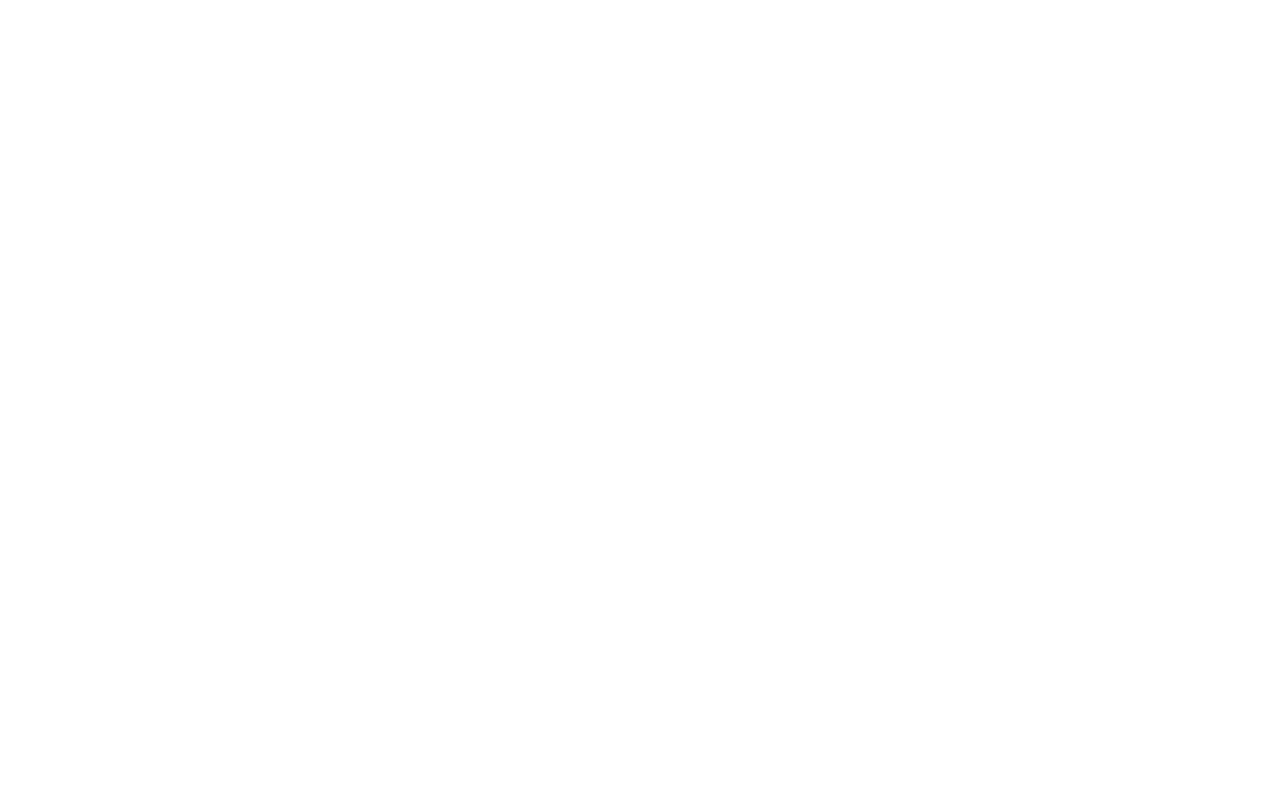
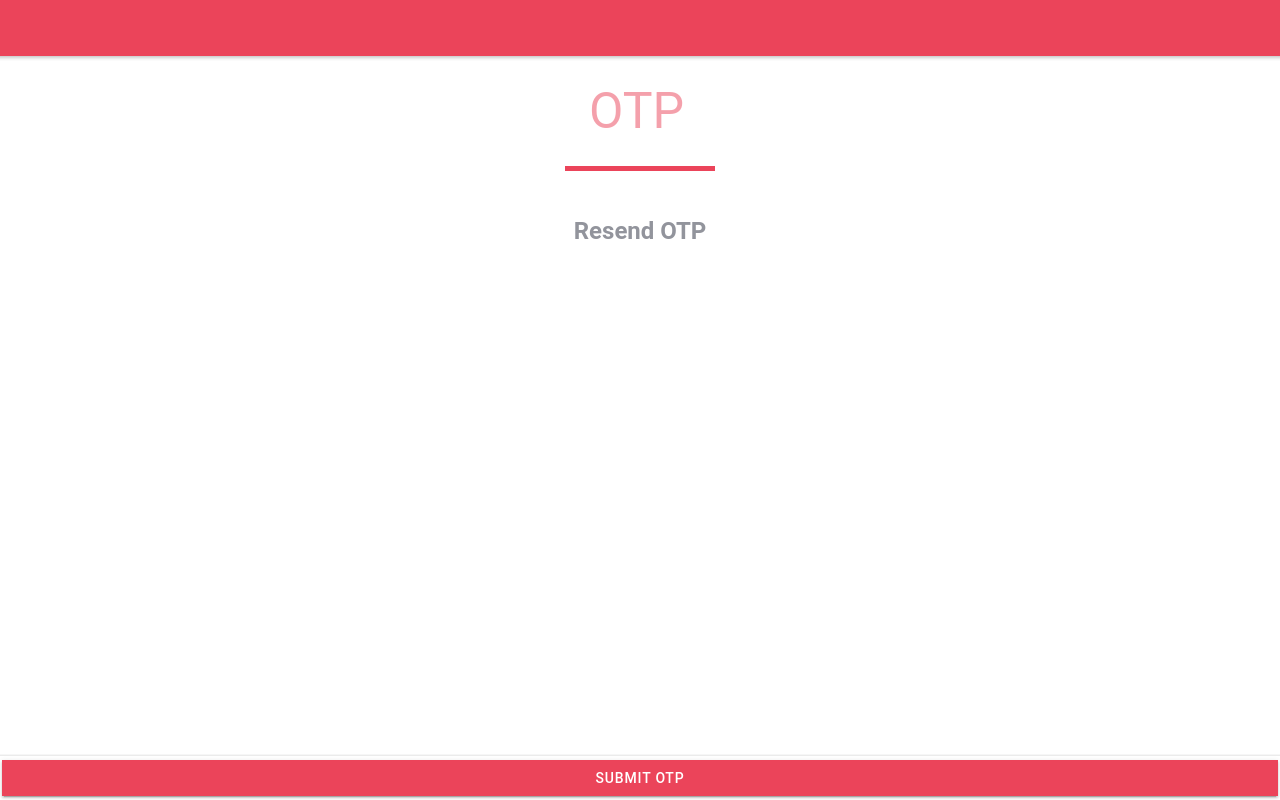
Before and after one commit to VinaySavla/vithelp-react, a React (Create React App) app: page /submitotp in a window 1280 px wide. Built offline with nearby package versions, Linux system fonts and the light colour scheme.

Commit message:
Added Submit OTP Page

```diff
--- a/src/App.tsx
+++ b/src/App.tsx
@@ -3,6 +3,7 @@
 import { IonReactRouter } from '@ionic/react-router';
 import Home from './pages/Home';
 import SignIn from './pages/SignIn';
+import SubmitOtp from './pages/SubmitOtp';
 
 /* Core CSS required for Ionic components to work properly */
 import '@ionic/react/css/core.css';
@@ -36,6 +37,9 @@
         <Route exact path="/signin">
           <SignIn />
         </Route>
+        <Route exact path="/submitotp">
+          <SubmitOtp />
+        </Route>
         <Route exact path="/">
           <Redirect to="/home" />
         </Route>
--- /dev/null
+++ b/src/components/Slide.css
@@ -0,0 +1,9 @@
+ion-slide
+{
+    padding:140px 20px;
+    display: block;
+}
+ion-slide h2{
+    font-size: 36px;
+    font-weight: bold;
+}
--- /dev/null
+++ b/src/components/Slide.tsx
@@ -0,0 +1,27 @@
+import React from 'react';
+import { IonSlides, IonSlide, IonContent } from '@ionic/react';
+import './Slide.css'
+
+const slideOpts = {
+  initialSlide: 1,
+  speed: 400
+};
+const Slide: React.FC =()=>{
+return <IonSlides pager={true} options={slideOpts}>
+     {/* <IonSlide>
+    <app-logo></app-logo>
+    <h2>Covit Help App</h2>
+    <p>Volunteers for VIT assistance</p>
+  </IonSlide>
+  <IonSlide>
+    <h2><img src="/assets/images/volunteer-hand.png" /></h2>
+    <p>Connecting volunteers with the needy person</p>
+  </IonSlide>  */}
+  <IonSlide>
+    <h2><img src="/assets/images/VITLogo.png" /></h2>
+    <p>Co-Vounteer IT Help</p>
+  </IonSlide>
+</IonSlides>
+}
+
+export default Slide;
--- a/src/pages/Home.tsx
+++ b/src/pages/Home.tsx
@@ -1,4 +1,5 @@
 import { IonContent, IonHeader, IonPage, IonTitle, IonToolbar, IonButton, useIonRouter } from '@ionic/react';
+import Slide from '../components/Slide';
 import './Home.css';
 
 const Home: React.FC = () => {
@@ -16,11 +17,12 @@
         </IonToolbar>
       </IonHeader>
       <IonContent fullscreen>
-        <div id="container">
+       {/*  <div id="container">
             <img src="/assets/images/VIT-logo.png" alt="" />
-            {/* <img src="/assets/vithelp.png" alt="" /> */}
+            <img src="/assets/vithelp.png" alt="" />
           <p>Co-Volunteer IT Help</p>
-        </div>
+        </div> */}
+        <Slide></Slide>
         <div id="button">
           <IonButton color="danger" expand="block" onClick={goToSignInPage} >SIGN IN</IonButton>
         </div>
--- a/src/pages/SignIn.tsx
+++ b/src/pages/SignIn.tsx
@@ -1,8 +1,13 @@
-import { IonButton, IonContent, IonHeader, IonIcon, IonInput, IonItem, IonLabel, IonPage, IonTitle, IonToolbar } from '@ionic/react';
+import { IonButton, IonContent, IonHeader, IonIcon, IonInput, IonItem, IonLabel, IonPage, IonTitle, IonToolbar, useIonRouter } from '@ionic/react';
 import { call } from "ionicons/icons";
 import './SignIn.css';
 
 const SignIn: React.FC = () => {
+  const router = useIonRouter();
+
+    const sendOtp = () => {
+        router.push("/submitotp");
+    }
   return (
     <IonPage>
       <IonHeader>
@@ -28,7 +33,7 @@
                 <IonIcon icon={call} slot="start"></IonIcon>
             </IonItem>
             <p>By clicking "SEND OTP" you are agreeing to the <a href="/signin">Terms and Conditions</a>.</p>
-            <IonButton color="danger" expand="block">SEND OTP</IonButton>
+            <IonButton color="danger" expand="block" onClick={sendOtp}>SEND OTP</IonButton>
         </div>
       </IonContent>
     </IonPage>
--- /dev/null
+++ b/src/pages/SubmitOtp.css
@@ -0,0 +1,24 @@
+.otp-option {
+    border-bottom: 5px solid var(--ion-color-danger);
+    text-align: center;
+    padding: 16px;
+    width: 150px;
+    margin: 0 auto;
+  }
+  .otp-option ion-input {
+    font-size: 50px;
+    color: var(--ion-color-danger);
+  }
+  .otp-resend-btn {
+    text-align: center;
+    padding: 16px;
+    margin: 30px 0;
+  }
+ .otp-resend-btn span {
+    font-size: 24px;
+    font-weight: bolder;
+    color: var(--ion-color-medium);
+  }
+  .otp-resend-btn-activate span{
+      color: var(--ion-color-primary);
+  }
--- /dev/null
+++ b/src/pages/SubmitOtp.tsx
@@ -0,0 +1,48 @@
+import { IonContent, IonHeader, IonInput, IonPage, IonTitle, IonToolbar, IonButton, useIonRouter, IonFooter } from '@ionic/react';
+import './SubmitOtp.css';
+
+const SubmitOtp: React.FC = () => {
+    const router = useIonRouter();
+
+    const SubmitOTP = () => {
+        router.push("/submitotp");
+    }
+
+    return (
+        <IonPage>
+            <IonHeader>
+                <IonToolbar color="danger">
+                    <IonTitle></IonTitle>
+                </IonToolbar>
+            </IonHeader>
+            <IonContent fullscreen>
+                <div className="otp">
+                    <form /* [formGroup]="otpForm" novalidate */>
+                        <div className="otp-option">
+                            <IonInput
+                                type="number"
+                                placeholder="OTP"
+                                //   formControlName="otp"
+                                onClick={() => { }/* "changeOTP($event.target.value)" */}
+                            ></IonInput>
+                        </div>
+                        <div
+                            className="otp-resend-btn"
+                            /* [ngClass]="{'otp-resend-btn-activate':timer<=0}" */
+                            onClick={() => { }/* resendOTP() */}
+                        >
+                            <span>Resend OTP</span>
+                            {/* <span  *ngIf="timer>0" >({{ timer}} sec)</span> */}
+                        </div>
+                    </form>
+                </div>
+            </IonContent>
+            <IonFooter>
+                <IonButton expand="full" color="danger" onClick={SubmitOTP} /* [disabled]="!otpForm.valid" */
+                >Submit OTP</IonButton>
+            </IonFooter>
+        </IonPage>
+    );
+};
+
+export default SubmitOtp;
```
